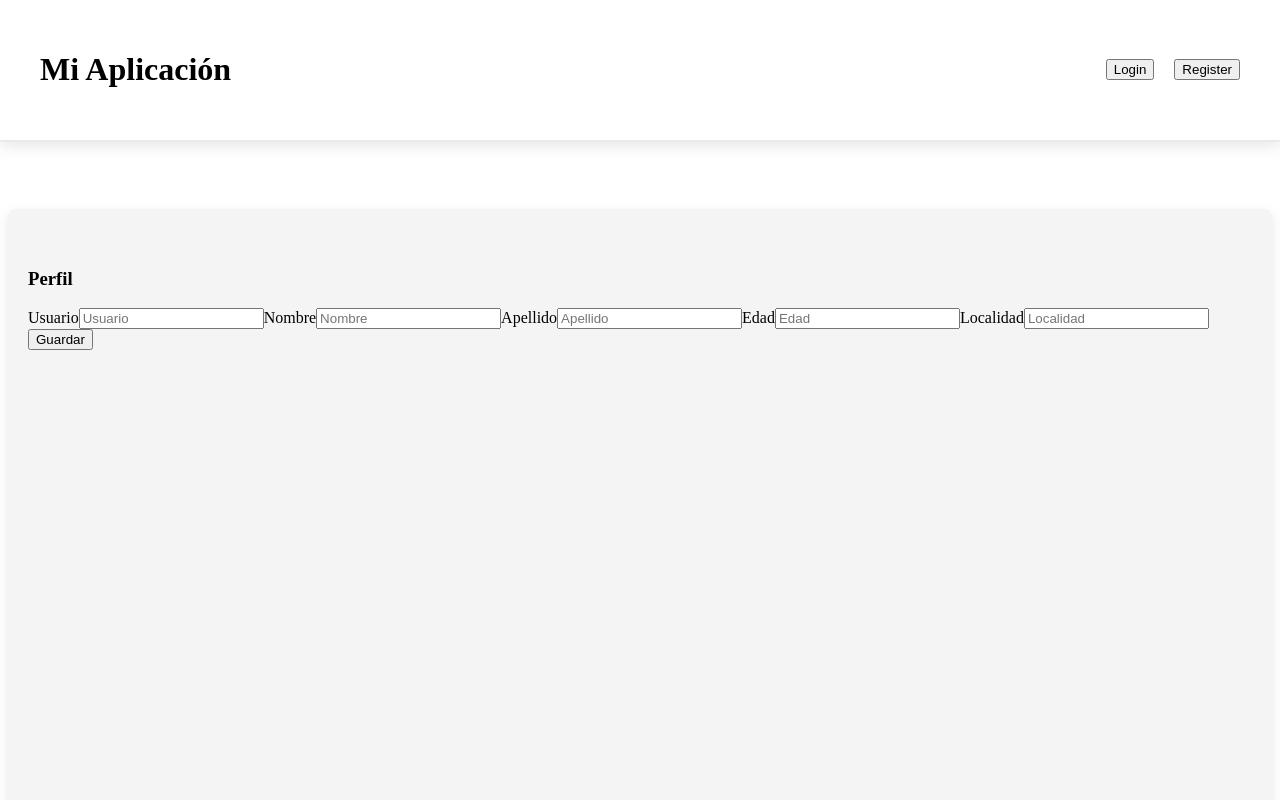
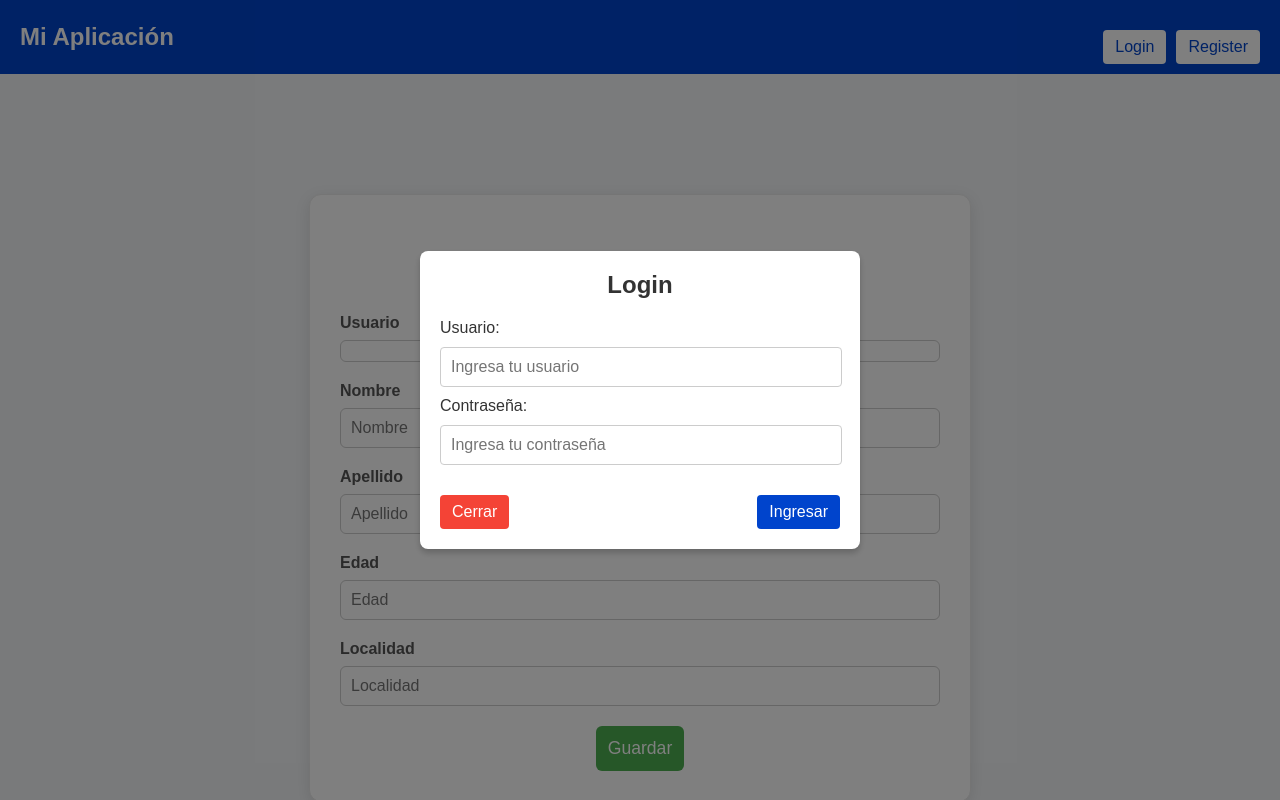
Before and after one commit to harshvir098/ProyectoFinalGithub, a React (Vite) app in the folder ParteReact/: page /perfil in a window 1280 px wide. Both pictures are taken after a click on the button "Login". Shown: the top 800 px of the page. Built offline with nearby package versions, Linux system fonts and the light colour scheme.

Commit message:
perfil acabado

```diff
--- a/ParteReact/src/Layout/Layout.css
+++ b/ParteReact/src/Layout/Layout.css
@@ -1,80 +1,187 @@
-/* Contenedor de la Navbar */
-.navbar-container {
-  width: 100%;
-  position: fixed;
-  top: 0;
-  left: 0;
-  background-color: #ffffff;
-  box-shadow: 0 4px 15px rgba(0, 0, 0, 0.1);
-  z-index: 1000;
-  padding: 15px 0;
-  /* Espacio alrededor de la navbar */
-  border-bottom: 2px solid #eaeaea;
-  /* Línea sutil para separar la navbar */
+/* General reset */
+body {
+  margin: 0;
+  font-family: Arial, sans-serif;
+  background-color: #f9f9f9;
+  color: #333;
 }
 
-/* Cuerpo del Layout que contiene el contenido debajo de la Navbar */
-.main-content {
-  margin-top: 100px;
-  /* Deja más espacio debajo de la navbar */
-  padding: 40px 20px;
-  /* Espaciado más generoso */
-  background-color: #f4f4f4;
-  /* Color de fondo suave */
-  min-height: calc(100vh - 60px);
-  /* Asegura que el contenido llene toda la pantalla */
-  border-radius: 8px;
-  box-shadow: 0 4px 12px rgba(0, 0, 0, 0.1);
+.layout-container {
+  display: flex;
+  flex-direction: column;
+  height: 100vh;
 }
 
-/* Barra de navegación */
+/* Navbar styles */
+.navbar-container {
+  background-color: #0044cc;
+  color: white;
+  box-shadow: 0 4px 6px rgba(0, 0, 0, 0.1);
+}
+
 .navbar {
   display: flex;
   justify-content: space-between;
   align-items: center;
-  padding: 15px 30px;
-  max-width: 1200px;
-  margin: 0 auto;
-  position: relative;
-  z-index: 1001;
+  padding: 10px 20px;
 }
 
-/* Resto del estilo para botones y la estructura */
+.brand h1 {
+  margin: 0;
+  font-size: 1.5rem;
+}
+
 .button-group {
   display: flex;
-  gap: 20px;
-  justify-content: center;
+  align-items: center;
 }
 
-/* Estilo para el perfil */
+.navbar-button {
+  background-color: white;
+  color: #0044cc;
+  border: none;
+  padding: 8px 12px;
+  margin-left: 10px;
+  border-radius: 4px;
+  cursor: pointer;
+  font-size: 1rem;
+  transition: background-color 0.3s ease, color 0.3s ease;
+}
+
+.navbar-button:hover {
+  background-color: #003399;
+  color: white;
+}
+
 .profile {
   display: flex;
   align-items: center;
 }
 
 .profile-image {
+  width: 40px;
+  height: 40px;
   border-radius: 50%;
-  width: 50px;
-  height: 50px;
-  margin-right: 15px;
+  margin-right: 10px;
+  border: 2px solid white;
+  cursor: pointer;
+  transition: transform 0.3s ease;
 }
 
-.profile-link {
-  text-decoration: none;
-  color: #007bff;
-  font-weight: bold;
-  margin-left: 15px;
-  font-size: 1.1rem;
+.profile-image:hover {
+  transform: scale(1.1);
 }
 
-.profile-link:hover {
-  text-decoration: underline;
+/* Main content styles */
+main.main-content {
+  flex: 1;
+  padding: 20px;
+  overflow-y: auto;
+  background-color: #f4f6f8;
 }
 
+/* Popup styles */
+.overlay {
+  position: fixed;
+  top: 0;
+  left: 0;
+  width: 100%;
+  height: 100%;
+  background-color: rgba(0, 0, 0, 0.5);
+  display: flex;
+  justify-content: center;
+  align-items: center;
+  z-index: 1000;
+}
+
+.popup {
+  background-color: white;
+  padding: 20px;
+  border-radius: 8px;
+  box-shadow: 0 4px 6px rgba(0, 0, 0, 0.2);
+  width: 90%;
+  max-width: 400px;
+}
+
+.popup h2 {
+  margin: 0 0 20px;
+  font-size: 1.5rem;
+  text-align: center;
+}
+
+.input-field {
+  width: calc(100% - 20px);
+  padding: 10px;
+  margin: 10px 0;
+  border: 1px solid #ccc;
+  border-radius: 4px;
+  font-size: 1rem;
+}
+
+.button-group {
+  display: flex;
+  justify-content: space-between;
+  margin-top: 20px;
+}
+
+.close-button {
+  background-color: #f44336;
+  color: white;
+  border: none;
+  padding: 8px 12px;
+  border-radius: 4px;
+  cursor: pointer;
+  font-size: 1rem;
+  transition: background-color 0.3s ease;
+}
+
+.close-button:hover {
+  background-color: #d32f2f;
+}
+
+.submit-button {
+  background-color: #0044cc;
+  color: white;
+  border: none;
+  padding: 8px 12px;
+  border-radius: 4px;
+  cursor: pointer;
+  font-size: 1rem;
+  transition: background-color 0.3s ease;
+}
+
+.submit-button:hover {
+  background-color: #003399;
+}
+
+/* Error message styles */
 .error-message {
-  color: red;
-  font-size: 14px;
+  color: #f44336;
+  font-size: 0.9rem;
   margin-top: 10px;
   text-align: center;
-  font-weight: bold;
 }
+
+/* Estilos para el enlace de texto */
+.navbar .brand a {
+  text-decoration: none;
+  /* Eliminar el subrayado */
+  color: white;
+  /* Texto blanco */
+  font-family: 'Arial', sans-serif;
+  /* Fuente limpia y moderna */
+  font-size: 1.8rem;
+  /* Tamaño de fuente mayor */
+  font-weight: 600;
+  /* Peso de la fuente */
+  transition: color 0.3s, transform 0.3s ease;
+  /* Transiciones suaves */
+}
+
+/* Efecto hover */
+.navbar .brand a:hover {
+  color: #007bff;
+  /* Cambia el color a azul al pasar el ratón */
+  transform: scale(1.05);
+  /* Aumentar ligeramente el tamaño al pasar el ratón */
+}
--- a/ParteReact/src/Layout/Layout.jsx
+++ b/ParteReact/src/Layout/Layout.jsx
@@ -1,53 +1,71 @@
 /* eslint-disable no-unused-vars */
 import { useState, useEffect } from "react";
-import { Outlet } from "react-router-dom"; // Importa Outlet para manejar rutas anidadas
-import "./Layout.css"; // Archivo CSS separado
-import { login } from "../services/api"; // Servicio de login
-import { registerUser } from "../services/api"; // Servicio de registro
+import { Outlet } from "react-router-dom";
+import "./Layout.css";
+import { login } from "../services/api";
+import { registerUser } from "../services/api";
 import perfil from "../assets/perfil.png";
+import { useNavigate } from "react-router-dom";
+import { useUserContext } from "../providers/UserProvider";
+import { Link } from "react-router-dom";
 
 const Layout = () => {
   const [showPopup, setShowPopup] = useState(false);
-  const [formType, setFormType] = useState(""); // Para saber si es Login o Register
+  const [formType, setFormType] = useState(""); // Login o Register
   const [userLogin, setUserLogin] = useState({}); // Datos del login
   const [userRegister, setUserRegister] = useState({}); // Datos del registro
-  const [isLoggedIn, setIsLoggedIn] = useState(false); // Estado para saber si el usuario está logueado
+  const [isLoggedIn, setIsLoggedIn] = useState(false);
   const [errorMessage, setErrorMessage] = useState("");
+  const navigate = useNavigate();
 
-  // Leer el estado de autenticación desde localStorage cuando se monta el componente
+  const { setUser } = useUserContext();
+
   useEffect(() => {
     const storedIsLoggedIn = localStorage.getItem("isLoggedIn");
     if (storedIsLoggedIn === "true") {
-      setIsLoggedIn(true); // Si está en localStorage, el usuario está logueado
+      setIsLoggedIn(true);
     }
   }, []);
 
-  // Maneja la apertura del popup y determina si es Login o Register
   const handleButtonClick = (type) => {
-    setFormType(type); // Establece el tipo de formulario (Login o Register)
-    setShowPopup(true); // Muestra el popup
+    setFormType(type);
+    setShowPopup(true);
   };
 
-  // Maneja el cierre del popup
   const handleClosePopup = () => {
     setShowPopup(false);
+    setErrorMessage("");
   };
 
-  // Función para manejar el login
-  const handleLogin = () => {
-    login(userLogin)
-      .then((response) => {
-        localStorage.setItem("isLoggedIn", "true"); // Guardar en localStorage
+  const handleLogin = async (e) => {
+    e.preventDefault();
+
+    try {
+      // Llamamos a la función login y esperamos la respuesta
+      const user = await login({
+        username: userLogin.username,
+        password: userLogin.password,
+      });
+
+      if (user && user.id && user.token) {
+        // Guardamos el usuario, token e id en localStorage
+        setUser(user); // Establece el usuario completo
+        localStorage.setItem("isLoggedIn", "true");
+        localStorage.setItem("userId", user.id); // Guardar ID en localStorage
+        localStorage.setItem("token", user.token); // Guardar token en localStorage
+
         setIsLoggedIn(true);
         setShowPopup(false);
-      })
-      .catch((error) => {
+      } else {
         setErrorMessage("Usuario o contraseña incorrectos.");
-      });
+      }
+    } catch (error) {
+      setErrorMessage("Error al iniciar sesión. Inténtalo de nuevo.");
+    }
   };
 
-  // Función para manejar el registro
-  const handleRegister = () => {
+  const handleRegister = (e) => {
+    e.preventDefault();
     if (userRegister.password !== userRegister.confirmPassword) {
       setErrorMessage("Las contraseñas no coinciden.");
       return;
@@ -56,23 +74,34 @@ const Layout = () => {
       .then(() => {
         setShowPopup(false);
       })
-      .catch((error) => {
+      .catch(() => {
         setErrorMessage("Error al registrar el usuario.");
       });
   };
 
-  // Función para manejar el logout
   const handleLogout = () => {
-    localStorage.removeItem("isLoggedIn"); // Eliminar el estado de localStorage
+    // Eliminar los elementos relacionados con el login del localStorage
+    localStorage.removeItem("isLoggedIn");
+    localStorage.removeItem("userId"); // Eliminar ID del usuario
+    localStorage.removeItem("token"); // Eliminar el token de autenticación
+
+    // Actualizar el estado de login
     setIsLoggedIn(false);
+    setUser(null); // Si estás usando el contexto para el usuario, reiniciar el estado
+
+    // Redirigir al usuario a la página de inicio
+    navigate("/");
   };
 
   return (
-    <div className="layout-container">
-      <div className="navbar-container">
+    <>
+      {/* Navbar */}
+      <nav className="navbar-container">
         <div className="navbar">
           <div className="brand">
-            <h1>Mi Aplicación</h1>
+            <Link to="/" className="brand">
+              <h1>Mi Aplicación</h1>
+            </Link>
           </div>
           <div className="button-group">
             {!isLoggedIn ? (
@@ -102,7 +131,7 @@ const Layout = () => {
             )}
           </div>
         </div>
-      </div>
+      </nav>
 
       {/* Popup para Login o Register */}
       {showPopup && (
@@ -110,14 +139,7 @@ const Layout = () => {
           <div className="popup">
             <h2>{formType === "login" ? "Login" : "Register"}</h2>
             <form
-              onSubmit={(e) => {
-                e.preventDefault();
-                if (formType === "login") {
-                  handleLogin();
-                } else {
-                  handleRegister();
-                }
-              }}
+              onSubmit={formType === "login" ? handleLogin : handleRegister}
             >
               <label>
                 Usuario:
@@ -185,11 +207,11 @@ const Layout = () => {
         </div>
       )}
 
-      {/* Aquí se renderizan las rutas anidadas */}
-      <div className="main-content">
-        <Outlet /> {/* El contenido de las rutas se mostrará aquí */}
-      </div>
-    </div>
+      {/* Main Content */}
+      <main className="main-content">
+        <Outlet />
+      </main>
+    </>
   );
 };
 
--- a/ParteReact/src/pages/Perfil.css
+++ b/ParteReact/src/pages/Perfil.css
@@ -1,49 +1,54 @@
-/* Perfil.css */
+/* Estilo principal del contenedor */
 .perfil-container {
-  max-width: 900px;
-  margin: 120px auto 40px;
-  /* Añadido más espacio por encima */
+  max-width: 600px;
+  margin: 100px auto;
   padding: 30px;
-  background-color: #fff;
+  background-color: #ffffff;
   border-radius: 12px;
   box-shadow: 0 4px 15px rgba(0, 0, 0, 0.1);
   border: 1px solid #eaeaea;
 }
 
+/* Título */
 .perfil-title {
   text-align: center;
-  font-size: 2.5rem;
-  color: #333;
-  margin-bottom: 25px;
-  font-family: 'Arial', sans-serif;
-  font-weight: 600;
+  font-size: 2rem;
+  color: #333333;
+  margin-bottom: 20px;
+  font-family: "Arial", sans-serif;
+  font-weight: bold;
 }
 
+/* Estilo del formulario */
 .perfil-form {
   display: flex;
   flex-direction: column;
   gap: 20px;
-  /* Añadido más espacio entre los campos */
 }
 
+/* Grupo de inputs */
 .perfil-input-group {
-  margin-bottom: 20px;
-  /* Más espacio entre los grupos de entradas */
+  display: flex;
+  flex-direction: column;
 }
 
+/* Etiquetas */
 .perfil-label {
-  font-size: 1.1rem;
-  color: #555;
+  font-size: 1rem;
+  color: #555555;
   margin-bottom: 8px;
+  font-weight: bold;
 }
 
+/* Inputs */
 .perfil-input {
   width: 100%;
-  padding: 12px;
-  font-size: 1.1rem;
-  border: 1px solid #ccc;
+  padding: 10px;
+  font-size: 1rem;
+  border: 1px solid #cccccc;
   border-radius: 6px;
   box-sizing: border-box;
+  transition: border-color 0.3s ease;
 }
 
 .perfil-input:focus {
@@ -51,10 +56,11 @@
   outline: none;
 }
 
+/* Botón guardar */
 .perfil-save-button {
-  padding: 12px 30px;
+  padding: 12px;
   font-size: 1.1rem;
-  color: #fff;
+  color: #ffffff;
   background-color: #4caf50;
   border: none;
   border-radius: 6px;
--- a/ParteReact/src/pages/Perfil.jsx
+++ b/ParteReact/src/pages/Perfil.jsx
@@ -1,64 +1,98 @@
 import { useEffect, useState } from "react";
 import { getUserById } from "../services/api";
-import { useUserContext } from "../providers/UserProvider";
+import "./Perfil.css";
+import { savePerfil } from "../services/api";
+import { useNavigate } from "react-router-dom";
 
 const Perfil = () => {
   const [userData, setUserData] = useState({});
-  const { user } = useUserContext(); // Asegúrate de que `user` se obtiene correctamente del contexto
+  const navigate = useNavigate();
+
+  // Cargar el token y userId desde localStorage
+  const token = localStorage.getItem("token"); // Suponiendo que guardaste el token aquí.
+  const userId = localStorage.getItem("userId"); // Suponiendo que guardaste el id del usuario aquí.
 
   useEffect(() => {
-    if (user?.id) {
-      // Verificar si la `id` de `user` existe
-      getUserById(user.id)
+    if (token && userId) {
+      // Pasar el token en la cabecera de la solicitud
+      getUserById(userId, token)
         .then((response) => {
-          setUserData(response.data);
-          console.log(response.data);
+          setUserData(response);
+          console.log(response);
         })
         .catch((error) => {
           console.error("Error fetching user data", error);
         });
+    } else {
+      console.log("No token or user id found");
     }
-  }, []); // Agregar `user` como dependencia para que se ejecute cuando cambie
+  }, [token, userId]); // Dependencias ahora son token y userId
+
+  const handleInputChange = (field, value) => {
+    setUserData({ ...userData, [field]: value });
+  };
 
   return (
-    <div>
-      <h3>Perfil</h3>
-      <label>Usuario</label>
+    <div className="perfil-container">
+      <h3 className="perfil-title">Perfil</h3>
+      <form className="perfil-form">
+        <div className="perfil-input-group">
+          <label className="perfil-label">Usuario</label>
+          <label className="perfil-input">{userData.username}</label>
+        </div>
+
+        <div className="perfil-input-group">
+          <label className="perfil-label">Nombre</label>
           <input
             type="text"
-        placeholder="Usuario"
-        value={userData.username || ""}
-        onChange={(e) => setUserData({ ...userData, username: e.target.value })}
+            className="perfil-input"
+            placeholder="Nombre"
+            value={userData.firstName || ""}
+            onChange={(e) => handleInputChange("firstName", e.target.value)}
           />
-      <label>Nombre</label>
+        </div>
+
+        <div className="perfil-input-group">
+          <label className="perfil-label">Apellido</label>
           <input
             type="text"
-        placeholder="Nombre"
-        value={userData.name || ""}
-        onChange={(e) => setUserData({ ...userData, name: e.target.value })}
+            className="perfil-input"
+            placeholder="Apellido"
+            value={userData.lastName || ""}
+            onChange={(e) => handleInputChange("lastName", e.target.value)}
           />
-      <label>Apellido</label>
+        </div>
+
+        <div className="perfil-input-group">
+          <label className="perfil-label">Edad</label>
+          <input
+            type="number"
+            className="perfil-input"
+            placeholder="Edad"
+            value={userData.age || ""}
+            onChange={(e) => handleInputChange("age", e.target.value)}
+          />
+        </div>
+
+        <div className="perfil-input-group">
+          <label className="perfil-label">Localidad</label>
           <input
             type="text"
-        placeholder="Apellido"
-        value={userData.lastName || ""}
-        onChange={(e) => setUserData({ ...userData, lastName: e.target.value })}
-      />
-      <label>Edad</label>
-      <input
-        type="text"
-        placeholder="Edad"
-        value={userData.age || ""}
-        onChange={(e) => setUserData({ ...userData, age: e.target.value })}
-      />
-      <label>Localidad</label>
-      <input
-        type="text"
+            className="perfil-input"
             placeholder="Localidad"
             value={userData.location || ""}
-        onChange={(e) => setUserData({ ...userData, location: e.target.value })}
+            onChange={(e) => handleInputChange("location", e.target.value)}
           />
-      <button>Guardar</button>
+        </div>
+
+        <button
+          type="button"
+          className="perfil-save-button"
+          onClick={() => savePerfil(userData).then(() => navigate("/"))}
+        >
+          Guardar
+        </button>
+      </form>
     </div>
   );
 };
--- a/ParteReact/src/services/api.js
+++ b/ParteReact/src/services/api.js
@@ -46,9 +46,35 @@ export const registerUser = async (user) => {
 
 export const getUserById = async (id) => {
     try {
-        const response = await i.get("/users/" + id);
+        const token = localStorage.getItem("token");
+        if (token) {
+            setAuth(token);  // Configura el token en los encabezados de axios
+        }
+
+        const response = await i.get(`/users/${id}`);
+
+        if (!response.data) {
+            throw new Error("No data returned from API");
+        }
+
         return response.data;
     } catch (error) {
         console.error("Get user by id error", error);
     }
 };
+
+
+export const savePerfil = async (user) => {
+    try {
+        // Asegúrate de que el token esté configurado antes de hacer la solicitud
+        const token = localStorage.getItem("token");  // Obtener token del localStorage
+        if (token) {
+            setAuth(token);  // Configura el token en los encabezados de axios
+        }
+
+        // Realiza la solicitud PUT para guardar el perfil del usuario
+        await i.put(`/users/${user.id}`, user);
+    } catch (error) {
+        console.error("Save user error", error);
+    }
+};
```
Lines whose indentation alone changed are shown as unchanged.
